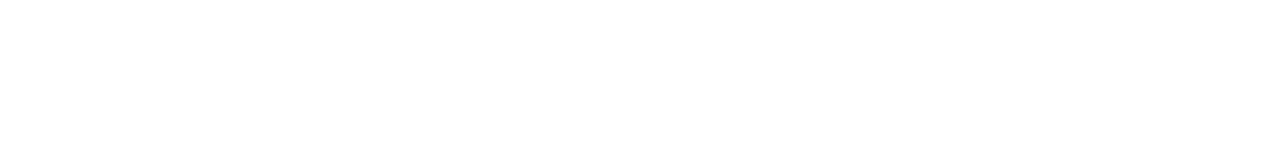
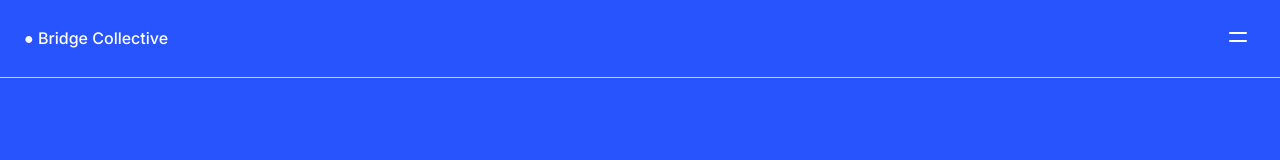
Before and after one commit to davis-matt0/grid-landing-page, a plain HTML site: page index.html in a window 1280 px wide. Drawn offline with Linux system fonts and the light colour scheme.

Commit message:
add and style header

```diff
--- a/index.css
+++ b/index.css
@@ -0,0 +1,44 @@
+*,
+*::before,
+*::after {
+  box-sizing: border-box;
+}
+
+html {
+  font-size: 16px;
+}
+
+body {
+  font-weight: 500;
+  font-family: Inter, sans-serif;
+  background-color: #2854fe;
+  color: #ffffff;
+  margin: 0;
+  padding: 0;
+}
+
+.header {
+  border-bottom: 1px solid #c1ceff;
+  display: flex;
+  justify-content: space-between;
+  align-items: center;
+  padding: 1.5rem;
+  line-height: 142%;
+}
+
+.header-logo {
+  margin: 0;
+}
+
+.circle {
+  background-color: #ffffff;
+  border-radius: 100px;
+  border: 1px solid white;
+  color: #ffffff;
+  width: 250px;
+}
+
+.menu-btn {
+  background-color: #2854fe;
+  border: none;
+}
--- a/index.html
+++ b/index.html
@@ -4,7 +4,34 @@
     <meta charset="UTF-8" />
     <meta name="viewport" content="width=device-width, initial-scale=1.0" />
     <link rel="icon" type="image/icon" href="./assets/img/favicon-32x32.png" />
+    <link rel="stylesheet" href="./index.css" />
+    <link rel="preconnect" href="https://fonts.googleapis.com" />
+    <link rel="preconnect" href="https://fonts.gstatic.com" crossorigin />
+    <link
+      href="https://fonts.googleapis.com/css2?family=Inter:ital,opsz,wght@0,14..32,100..900;1,14..32,100..900&display=swap"
+      rel="stylesheet"
+    />
+
     <title>Grid Landing Page</title>
   </head>
-  <body></body>
+  <body>
+    <header class="header">
+      <p class="header-logo">● Bridge Collective</p>
+      <button class="menu-btn" popovertarget="my-popout-menu">
+        <img
+          src="./assets/img/icon-menu.svg"
+          alt="button to open the navigation menu"
+        />
+      </button>
+      <nav class="nav-menu" id="my-popout-menu" popover>
+        <ul class="nav-list">
+          <li class="nav-item">About</li>
+          <li class="nav-item">Our Work</li>
+          <li class="nav-item">Partners</li>
+          <li class="nav-item">Annual Report</li>
+          <li class="nav-item">Donate</li>
+        </ul>
+      </nav>
+    </header>
+  </body>
 </html>
```
